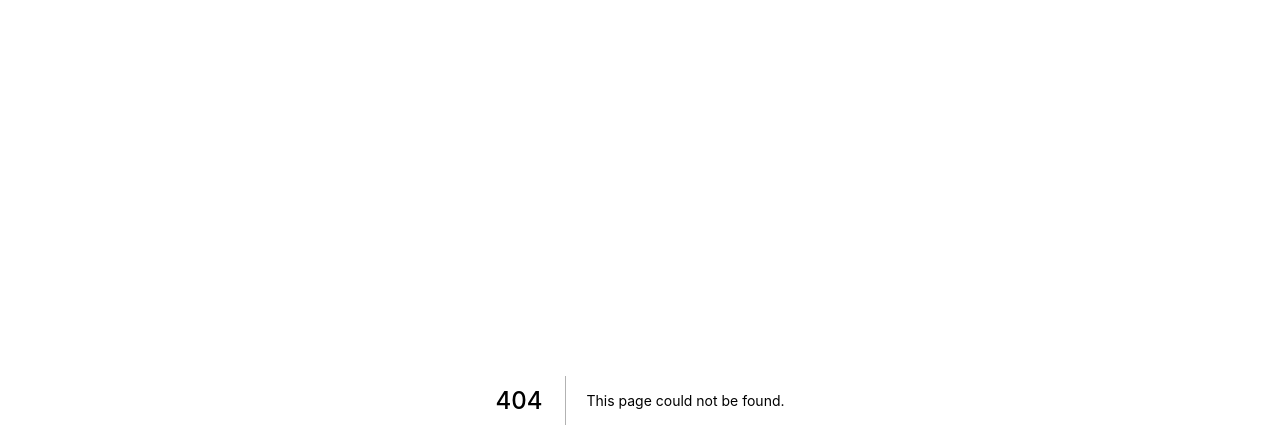
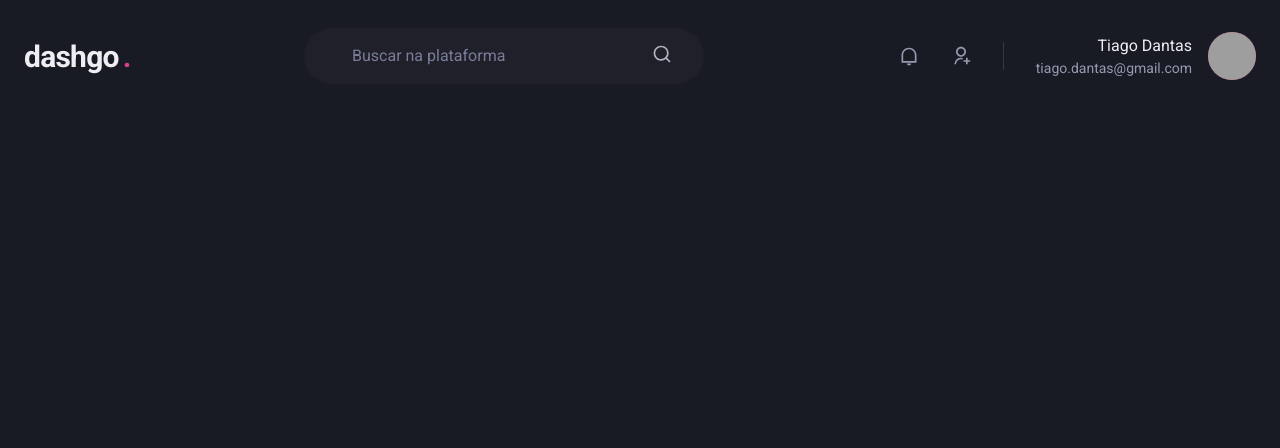
Before and after one commit to tiagodantasfreire/dashgo, a Next.js app: page /dashboard in a window 1280 px wide. Before the commit this address had no page. Shown: the top 448 px of the page. Built offline with nearby package versions, Linux system fonts and the light colour scheme; grey boxes are pictures that could not be loaded.

Commit message:
Components created

```diff
--- a/package.json
+++ b/package.json
@@ -16,7 +16,8 @@
     "framer-motion": "^6.2.8",
     "next": "12.1.4",
     "react": "18.0.0",
-    "react-dom": "18.0.0"
+    "react-dom": "18.0.0",
+    "react-icons": "^4.3.1"
   },
   "devDependencies": {
     "@types/node": "^17.0.23",
--- /dev/null
+++ b/src/components/Header.tsx
@@ -0,0 +1,72 @@
+import { Avatar, Box, Flex, HStack, Icon, Input, Text } from "@chakra-ui/react";
+import { RiNotificationLine, RiSearchLine, RiUserAddLine } from 'react-icons/ri';
+
+export default function Header() {
+  return (
+    <Flex
+      as="header"
+      w="100%"
+      maxWidth={1480}
+      h="20"
+      mx="auto"
+      mt="4"
+      px="6"
+      align="center"
+    >
+      <Text fontSize="3xl" fontWeight="bold" letterSpacing="tight" w="64">
+        dashgo
+        <Text as="span" ml="1" color="pink.500">.</Text>
+      </Text>
+
+      <Flex
+        as="label"
+        flex="1"
+        py="4"
+        px="8"
+        ml="6"
+        maxW="400"
+        alignSelf="center"
+        color="gray.200"
+        position="relative"
+        bg="gray.800"
+        borderRadius="full"
+      >
+        <Input
+          color="gray.50"
+          variant="unstyled"
+          px="4"
+          mr="4"
+          placeholder="Buscar na plataforma"
+          _placeholder={{ color: "gray.400" }}
+        />
+        <Icon as={RiSearchLine} fontSize="20" />
+      </Flex>
+
+      <Flex align="center" ml="auto">
+        <HStack
+          spacing="8"
+          mx="8"
+          pr="8"
+          py="1"
+          color="gray.300"
+          borderRightWidth={1}
+          borderColor="gray.700"
+        >
+          <Icon as={RiNotificationLine} fontSize="20" />
+          <Icon as={RiUserAddLine} fontSize="20" />
+        </HStack>
+
+        <Flex align="center">
+          <Box mr="4" textAlign="right">
+            <Text>Tiago Dantas</Text>
+            <Text fontSize="sm" color="gray.300">
+              tiago.dantas@gmail.com
+            </Text>
+          </Box>
+
+          <Avatar size="md" name="Tiago Dantas" src="https://github.com/tiagodantasfreire.png" />
+        </Flex>
+      </Flex>
+    </Flex>
+  )
+}
--- /dev/null
+++ b/src/pages/dashboard.tsx
@@ -0,0 +1,7 @@
+import Header from "../components/Header";
+
+export default function Dashboard() {
+  return (
+    <Header />
+  );
+};
```
Also changed, not shown: src/components/Form/Input.tsx (added, +25 -0 lines), src/pages/index.tsx (+35 -3 lines), 1 other file (tests, documents, lock files or other folders).
